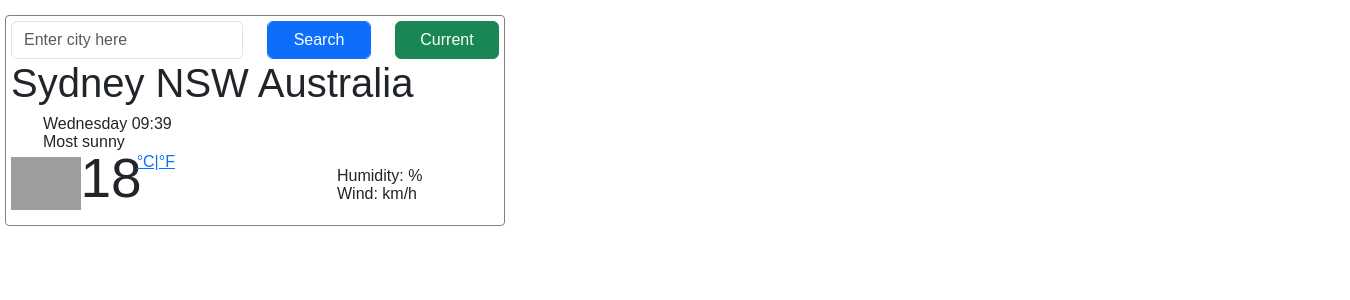
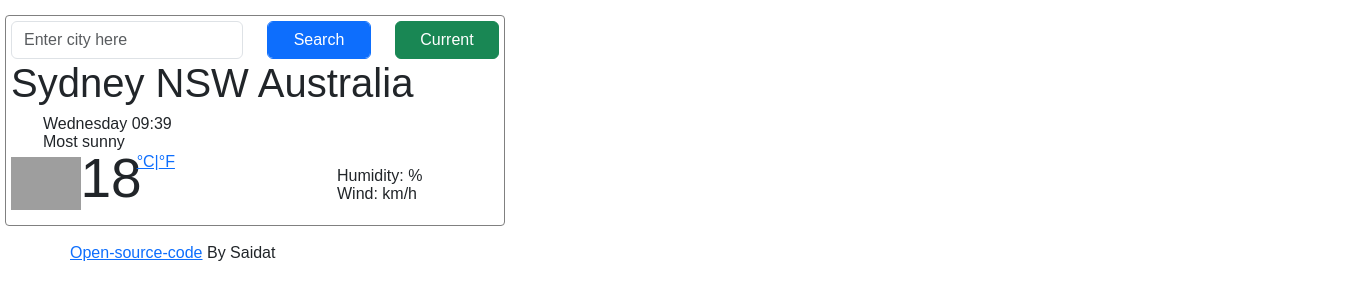
Before and after one commit to Seedartqueen/Weather-app, a plain HTML site: page index.html in a window 1280 px wide. Shown: the whole page, 1350 px wide, since content can reach past the window. Drawn offline with nearby package versions, Linux system fonts and the light colour scheme; no server answers; grey boxes are pictures that could not be loaded.

Commit message:
Added link

```diff
--- a/index.html
+++ b/index.html
@@ -69,6 +69,11 @@
           </p>
         </div>
     </div>
+    </div>
+    <p>
+    <a href="http://github.com/Seedartqueen/Weather-app">Open-source-code</a>
+    By Saidat
+    </p>
 
     <script
       src="https://cdn.jsdelivr.net/npm/bootstrap@5.3.0-alpha1/dist/js/bootstrap.bundle.min.js"
```
